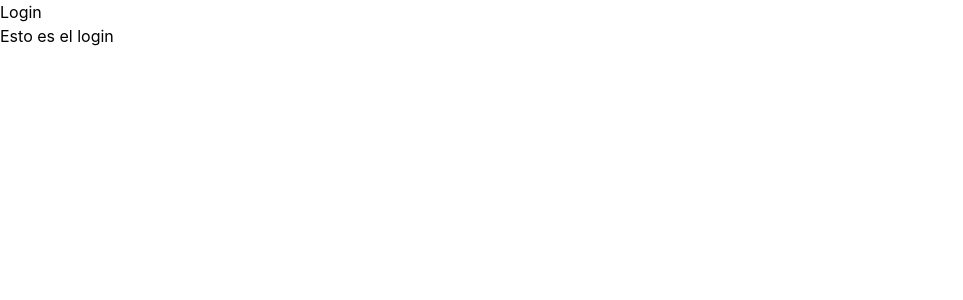
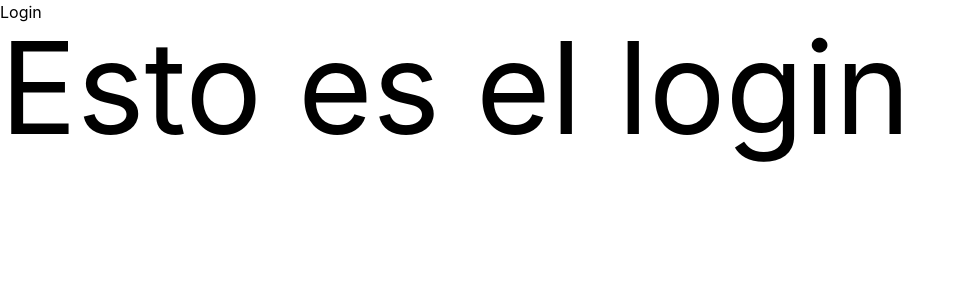
Before and after one commit to Iverson-Vargas/Frontend-Taller-Mecanico, a React (Vite) app: page / in a window 1280 px wide. Shown: the top 300 px of the page, without its empty margins (0-963 px from the left). Built offline with nearby package versions, Linux system fonts and the light colour scheme.

Commit message:
probando talwin

```diff
--- a/src/pages/Login.jsx
+++ b/src/pages/Login.jsx
@@ -2,7 +2,7 @@ export const Login = () => {
     return (
         <>
             <h1>Login</h1>
-            <p>Esto es el login</p>
+            <p class="text-9xl">Esto es el login</p>
         </>
     )
 }
```
